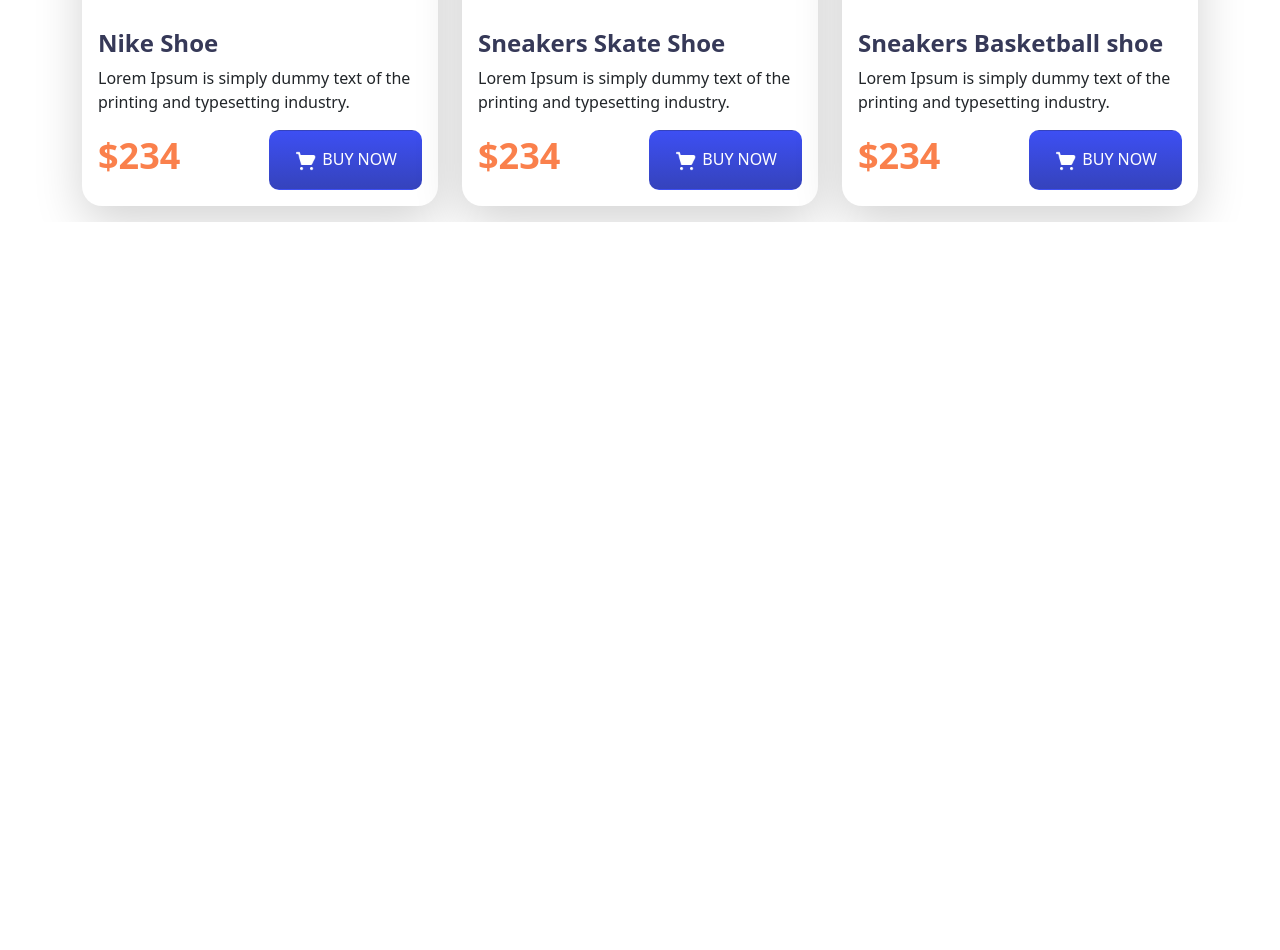
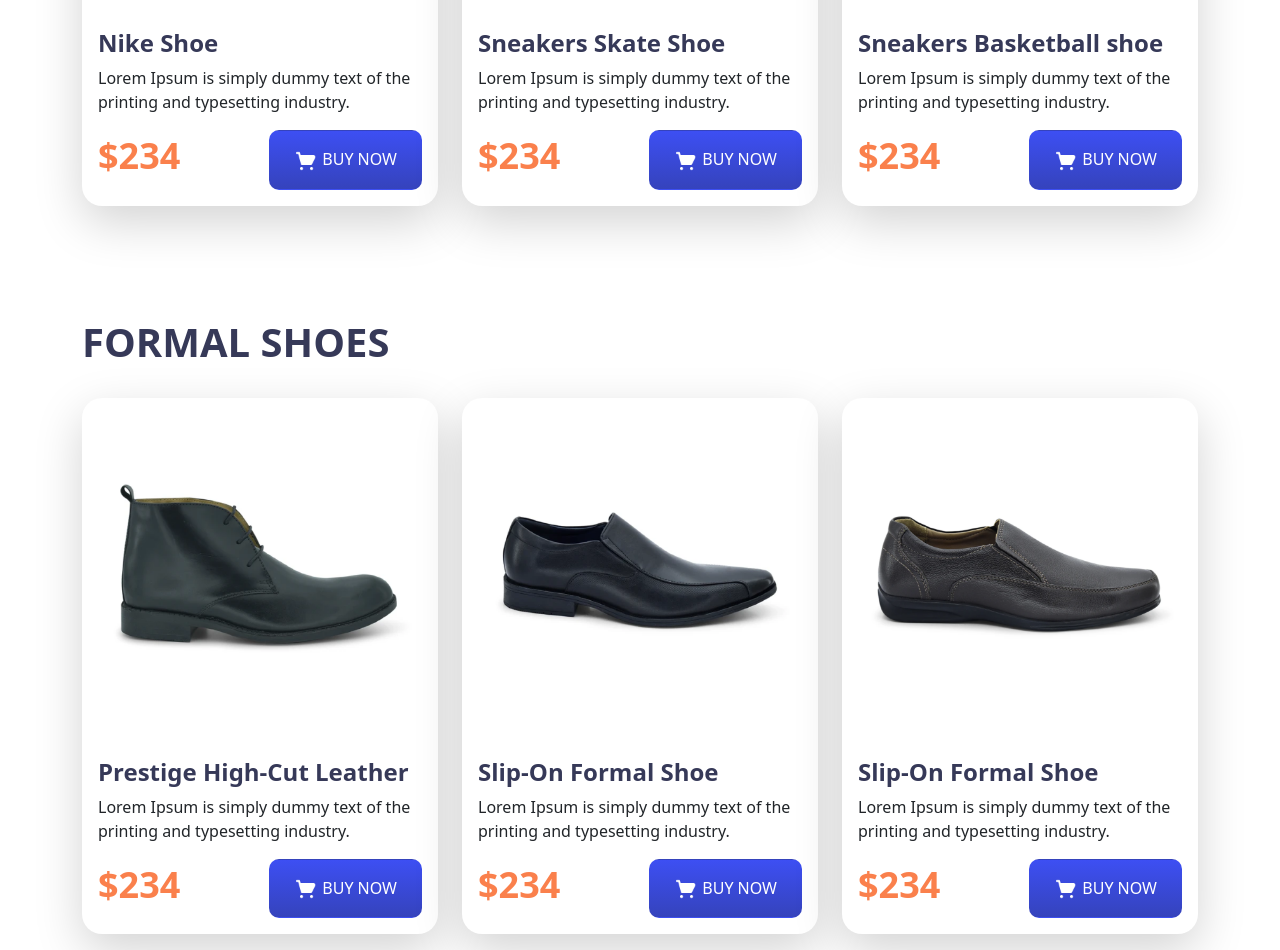
Before and after one commit to tajmin/bootstrap-penguin-eccomerce, a plain HTML site: page index.html in a window 1280 px wide. Shown: the part 1009-1959 px from the top of the page. Before the commit the page ends 1231 px from the top, so only its background shows below. Drawn offline with nearby package versions, Linux system fonts and the light colour scheme.

Commit message:
main section full

```diff
--- a/css/style.css
+++ b/css/style.css
@@ -43,7 +43,7 @@
 }
 
 /* Card Image */
-.card-image {
+.image-bg-light {
     background-color: #F1F1F1;
 }
 
--- a/index.html
+++ b/index.html
@@ -44,7 +44,7 @@
             <div class="row">
                 <div class="col-12 col-md-6 col-xl-4 mb-3">
                     <div class="card border-0 card shadow-lg">
-                        <div class="card-image text-center m-3">
+                        <div class="card-image image-bg-light text-center m-3">
                             <img src="images/image 5.png" class="card-img-top" alt="...">
                         </div>
                         <div class="card-body">
@@ -62,7 +62,7 @@
                 </div>
                 <div class="col-12 col-md-6 col-xl-4 mb-3">
                     <div class="card border-0 card shadow-lg">
-                        <div class="card-image text-center m-3">
+                        <div class="card-image image-bg-light text-center m-3">
                             <img src="images/Daco_1703273 1.png" class="card-img-top" alt="...">
                         </div>
                         <div class="card-body">
@@ -80,7 +80,7 @@
                 </div>
                 <div class="col-12 col-md-6 col-xl-4 mb-3">
                     <div class="card border-0 card shadow-lg">
-                        <div class="card-image text-center m-3">
+                        <div class="card-image image-bg-light text-center m-3">
                             <img src="images/pngegg 1.png" class="card-img-top" alt="...">
                         </div>
                         <div class="card-body">
@@ -99,16 +99,16 @@
             </div>
         </section>
         <!-- formal shoes -->
-        <section class="container main-sec" style="display: none;">
-            <h2 class="text-uppercase fw-bold mt-5 mb-4 pb-2">casual Shoes</h2>
+        <section class="container main-sec mt-5">
+            <h2 class="text-uppercase fw-bold pt-5 mb-4 pb-2 text-center text-xl-start">formal shoes</h2>
             <div class="row">
-                <div class="col-12 col-md-6 col-xl-4">
+                <div class="col-12 col-md-6 col-xl-4 mb-3">
                     <div class="card border-0 card shadow-lg">
                         <div class="card-image text-center m-3">
-                            <img src="images/image 5.png" class="card-img-top" alt="...">
+                            <img src="images/Mask Group.png" class="card-img-top" alt="...">
                         </div>
                         <div class="card-body">
-                            <h4 class="card-title fw-bolder">Nike Shoe</h4>
+                            <h4 class="card-title fw-bolder">Prestige High-Cut Leather </h4>
                             <p class="card-text">Lorem Ipsum is simply dummy text of the printing and typesetting
                                 industry.</p>
                             <div class="d-flex align-items-center justify-content-between">
@@ -120,13 +120,13 @@
                         </div>
                     </div>
                 </div>
-                <div class="col-12 col-md-6 col-xl-4">
+                <div class="col-12 col-md-6 col-xl-4 mb-3">
                     <div class="card border-0 card shadow-lg">
                         <div class="card-image text-center m-3">
-                            <img src="images/Daco_1703273 1.png" class="card-img-top" alt="...">
+                            <img src="images/Rectangle 38.png" class="card-img-top" alt="...">
                         </div>
                         <div class="card-body">
-                            <h4 class="card-title fw-bolder">Sneakers Skate Shoe </h4>
+                            <h4 class="card-title fw-bolder">Slip-On Formal Shoe </h4>
                             <p class="card-text">Lorem Ipsum is simply dummy text of the printing and typesetting
                                 industry.</p>
                             <div class="d-flex align-items-center justify-content-between">
@@ -138,13 +138,13 @@
                         </div>
                     </div>
                 </div>
-                <div class="col-12 col-md-6 col-xl-4">
+                <div class="col-12 col-md-6 col-xl-4 mb-3">
                     <div class="card border-0 card shadow-lg">
                         <div class="card-image text-center m-3">
-                            <img src="images/pngegg 1.png" class="card-img-top" alt="...">
+                            <img src="images/Rectangle 39.png" class="card-img-top" alt="...">
                         </div>
                         <div class="card-body">
-                            <h4 class="card-title fw-bolder">Sneakers Basketball shoe</h4>
+                            <h4 class="card-title fw-bolder">Slip-On Formal Shoe</h4>
                             <p class="card-text">Lorem Ipsum is simply dummy text of the printing and typesetting
                                 industry.</p>
                             <div class="d-flex align-items-center justify-content-between">
```
